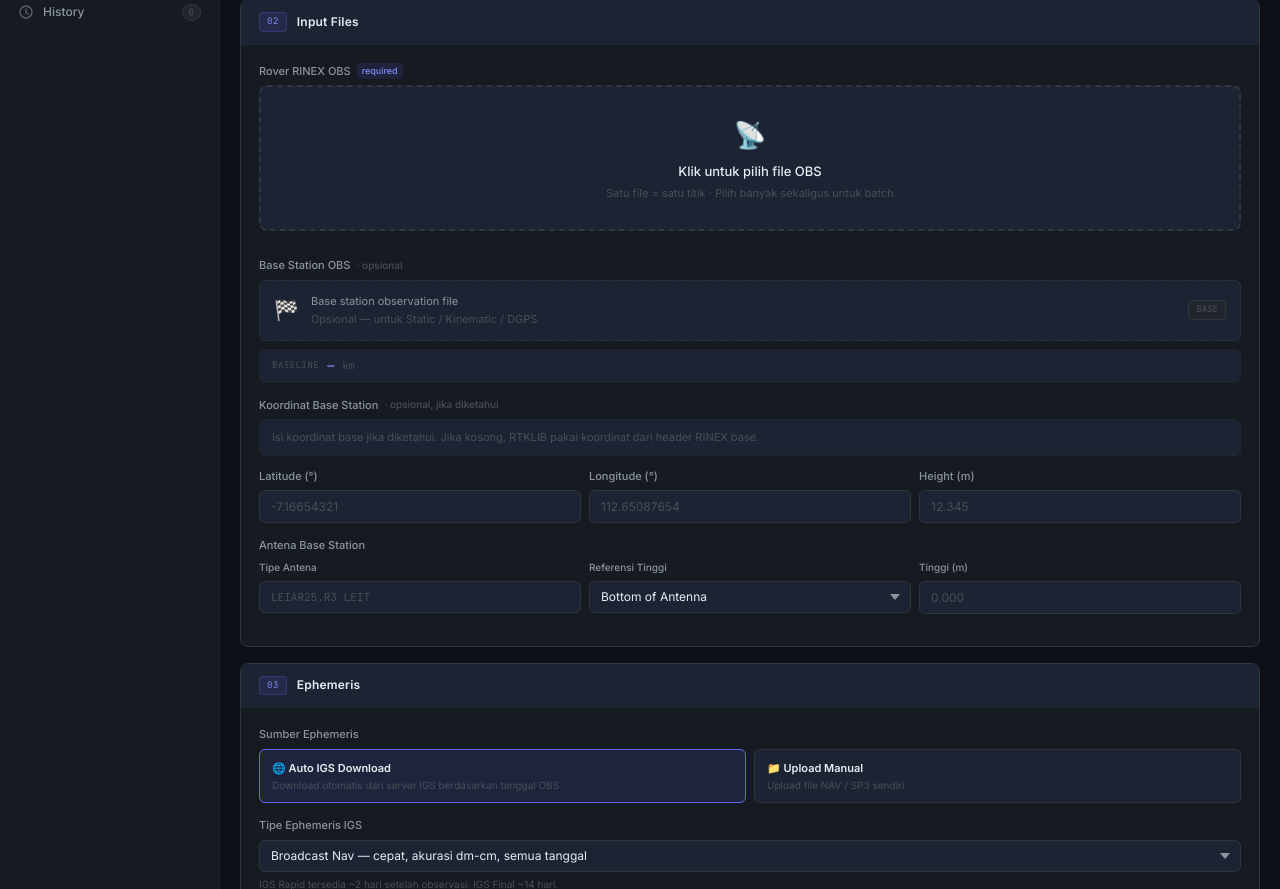
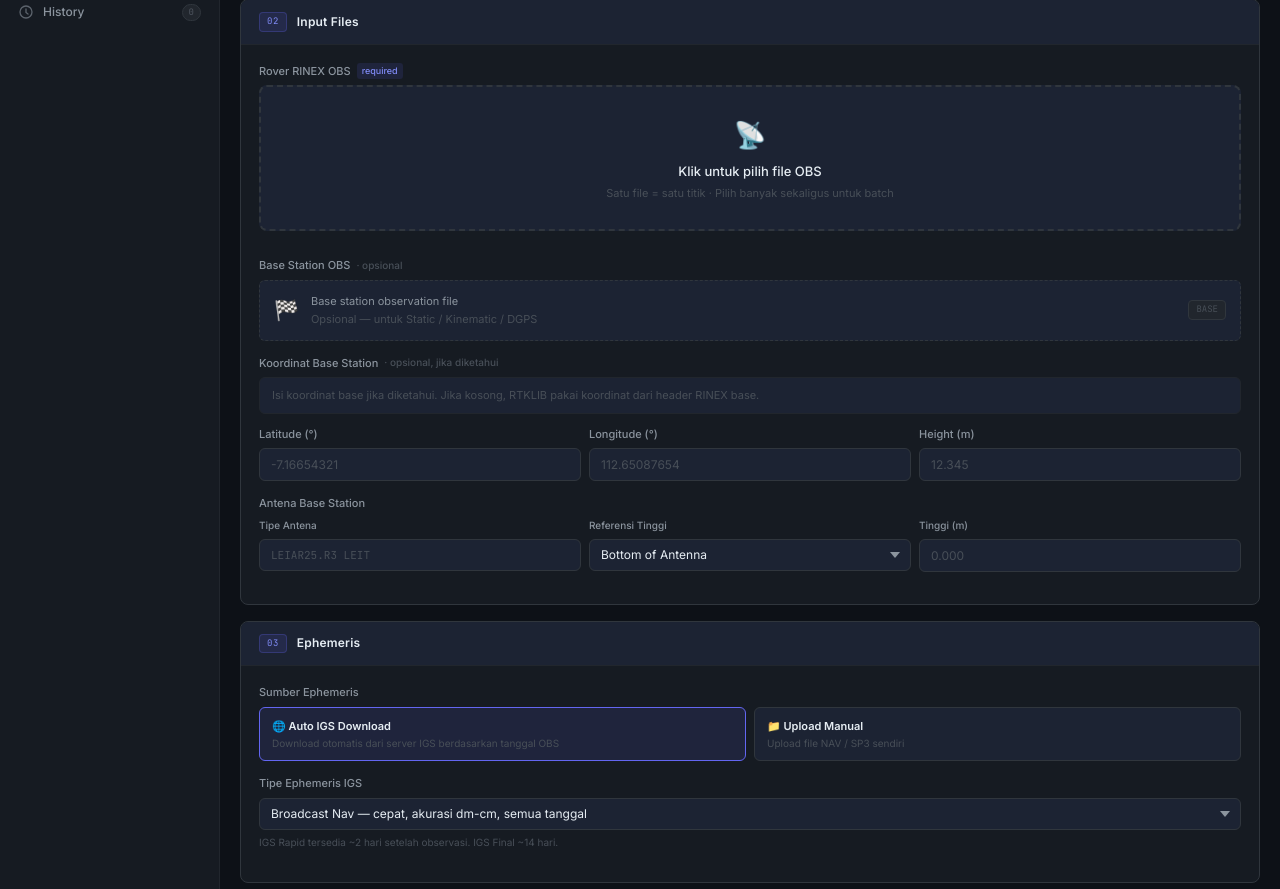
Before and after one commit to randyalihusni/gnss-processor, a Flask app: page / in a window 1280 px wide. Shown: the part 234-1123 px from the top of the page. Run offline with Flask 3, Linux system fonts and the light colour scheme; some libraries are stand-ins or nearby versions.

Commit message:
Update index.html

```diff
--- a/templates/index.html
+++ b/templates/index.html
@@ -588,7 +588,7 @@ hr.dv{border:none;border-top:1px solid var(--border2);margin:14px 0}
               </div>
             </div>
             <!-- Baseline info — tampil setelah base selesai upload & rover ada koordinat -->
-            <div id="baseline-info" style="display:none;margin-top:8px;background:var(--surf2);border:1px solid var(--border2);border-radius:6px;padding:7px 12px;display:flex;align-items:center;gap:8px">
+            <div id="baseline-info" style="display:none;margin-top:8px;background:var(--surf2);border:1px solid var(--border2);border-radius:6px;padding:7px 12px;align-items:center;gap:8px">
               <span style="font-family:var(--mono);font-size:9px;color:var(--text3);letter-spacing:.5px">BASELINE</span>
               <span id="baseline-val" style="font-family:var(--mono);font-size:12px;font-weight:600;color:var(--accent-l)">—</span>
               <span id="baseline-unit" style="font-family:var(--mono);font-size:10px;color:var(--text3)">km</span>
```
